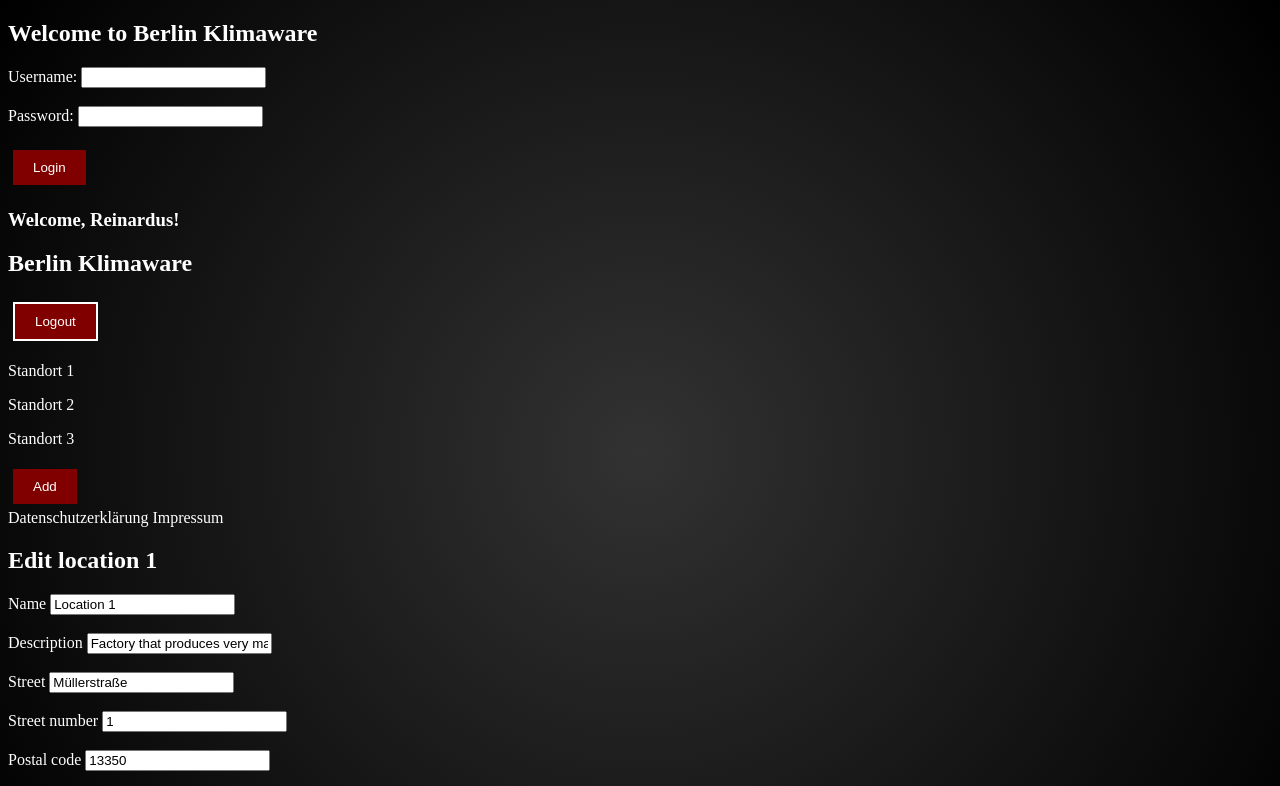
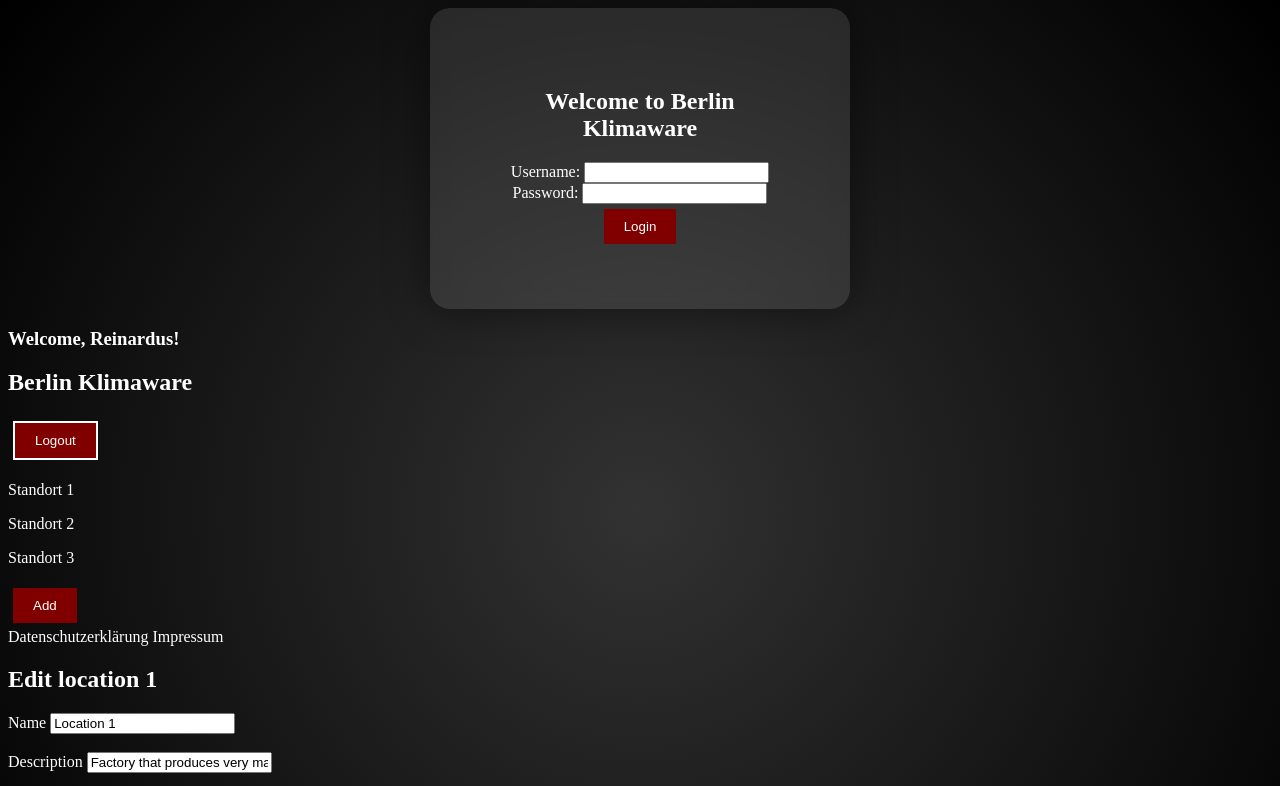
Before and after one commit to ReinNav/KhanNavellio-WAD2023, a plain HTML site: page front-end/index.html in a window 1280 px wide. Shown: the top 786 px of the page. Drawn offline with Linux system fonts and the light colour scheme.

Commit message:
some changes made

```diff
--- a/front-end/index.html
+++ b/front-end/index.html
@@ -1,29 +1,30 @@
 <!DOCTYPE html>
 <html lang="en">
+
 <head>
     <meta charset="UTF-8">
     <meta name="viewport" content="width=device-width, initial-scale=1.0">
     <link rel="stylesheet" href="style.css">
-    <title>Document</title>
+    <title>Login - Berlin Klimaware</title>
+</head>
 
-</head>
 <body>
     <main>
-        <section name="login-screen">
-            <div class="login-container">
+        <div class="container login-container">
+            <section name="login-screen">
                 <h2>Welcome to Berlin Klimaware</h2>
                 <div class="input-group">
                     <label for="username">Username:</label>
                     <input type="text" id="username" required>
                 </div>
-                <br>
                 <div class="input-group">
                     <label for="password">Password:</label>
                     <input type="password" id="password" required>
                 </div>
-                <br>
                 <button class="btn primary-btn">Login</button>
-            </div>
+            </section>
+        </div>
+
         </section>
         <section name="main-screen">
             <div class="flex-row" id="main-header">
--- a/front-end/style.css
+++ b/front-end/style.css
@@ -1,9 +1,29 @@
 /* styles.css */
 body {
     background: radial-gradient(circle at 50% 50%, rgb(50, 50, 50) 0%, rgb(0, 0, 0) 99.4%);
-     color: white;
+    color: white;
+
 }
+.container:hover {
+            transform: scale(1.02);
+            box-shadow: 0px 0px 60px 0px rgba(0, 0, 0, 0.8);
+        }
+        .container {
+            background-color: rgba(255, 255, 255, 0.1);
+            backdrop-filter: blur(10px);
+            border-radius: 20px;
+            box-shadow: 0px 0px 40px 0px rgba(0, 0, 0, 0.5);
+            padding: 60px;
+            text-align: center;
+            max-width: 500px;
+            width: 100%;
+            transition: all 0.3s ease;
+        }
 
+        .login-container {
+            max-width: 300px;
+            margin: 0 auto;
+        }
 
 .btn {
     background-color: maroon;
@@ -26,4 +46,5 @@ body {
     padding: 10px 20px;
     cursor: pointer;
     margin: 5px;
+
 }
```
